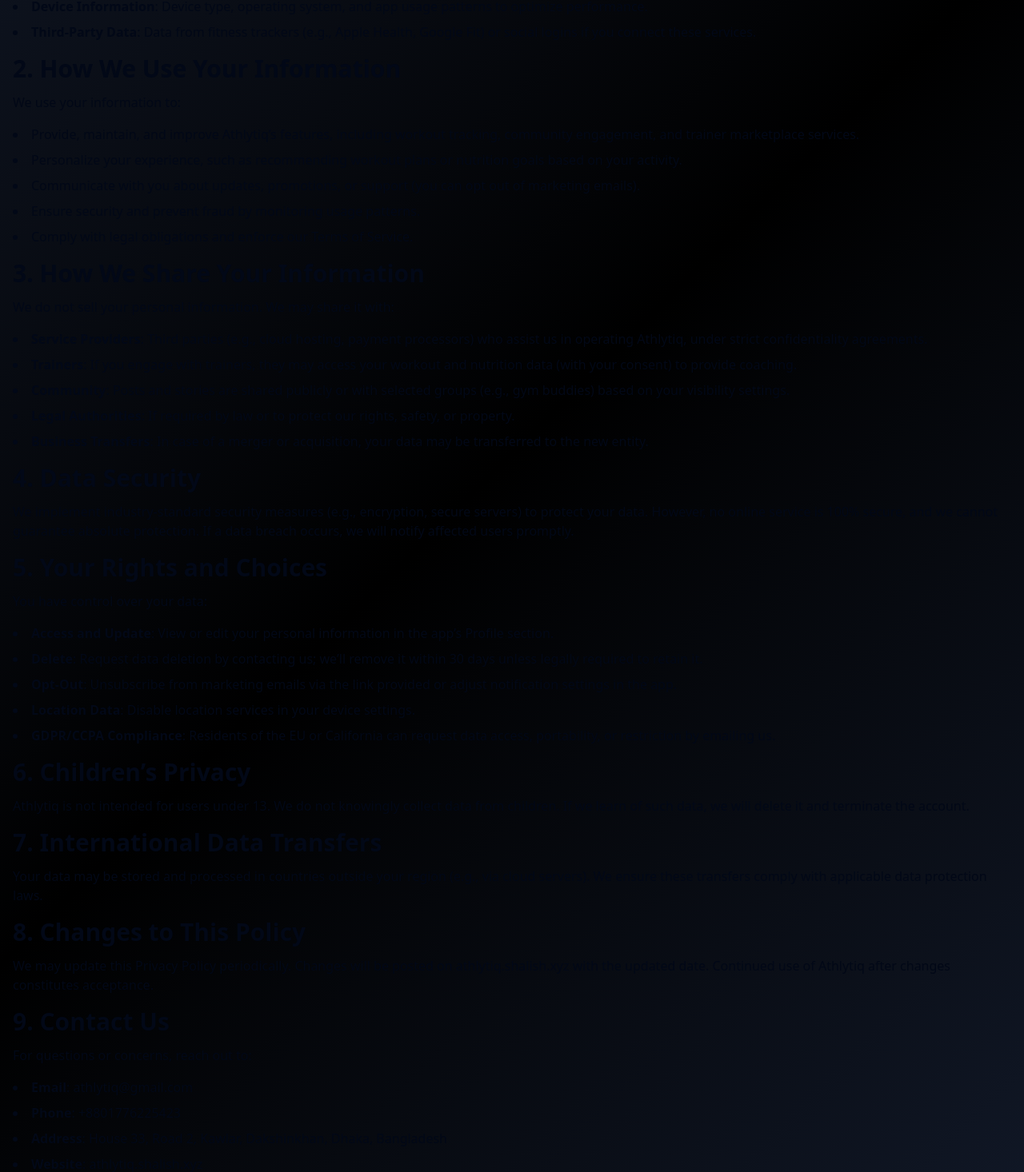
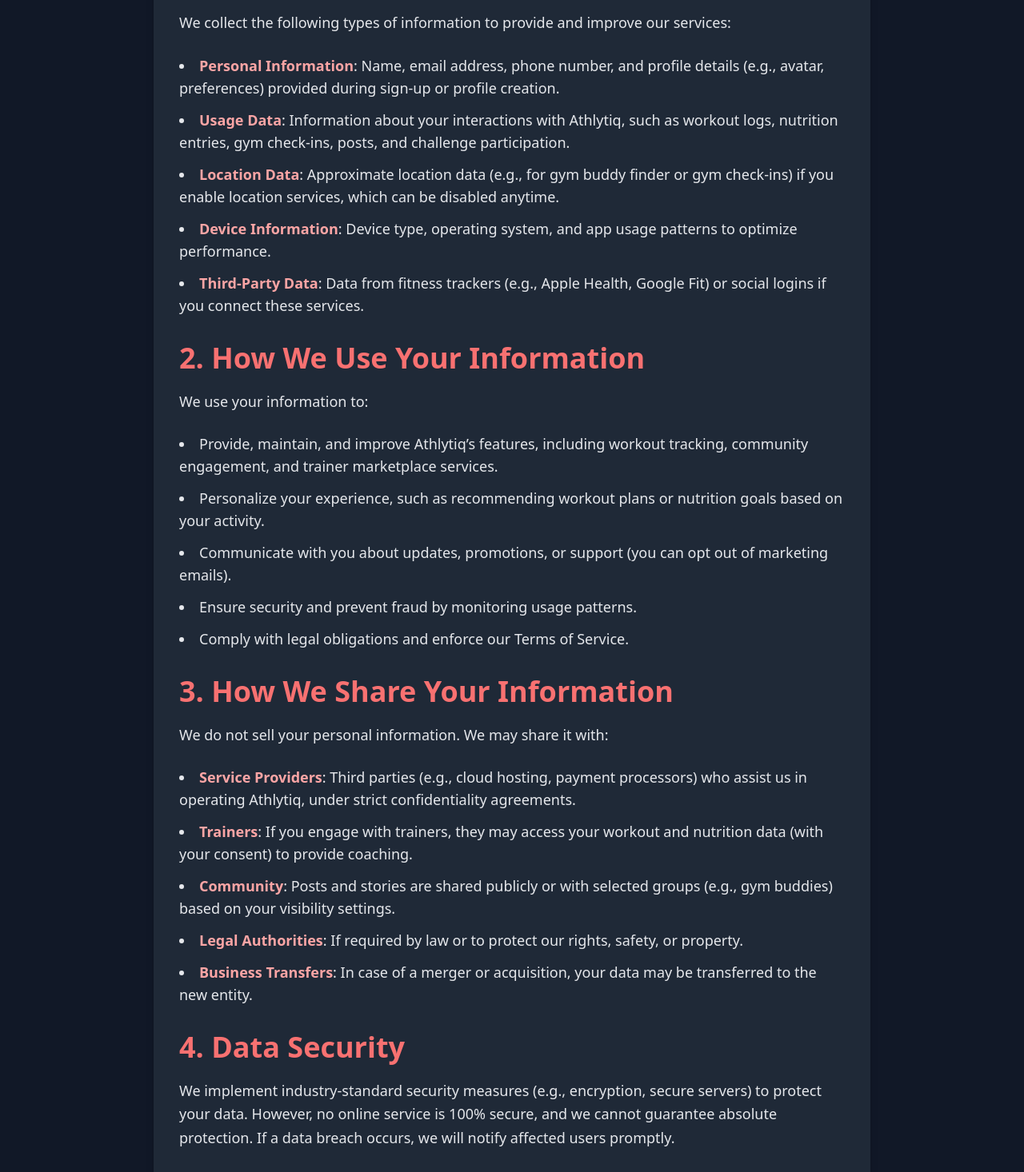
Before and after one commit to lonnewolf120/athlytiq-website, a Next.js app: page /privacy in a window 1280 px wide. Shown: the part 420-1886 px from the top of the page at 80% size. Built offline with nearby package versions, Linux system fonts and the light colour scheme.

Commit message:
refactor Privacy Policy and Terms of Service pages for improved styling and readability

```diff
--- a/app/privacy/page.tsx
+++ b/app/privacy/page.tsx
@@ -2,27 +2,28 @@ import React from 'react';
 
 const PrivacyPolicyPage: React.FC = () => {
   return (
-    <div className="container mx-auto px-4 py-8">
-      <h1 className="text-4xl font-bold mb-4">Athlytiq Privacy Policy</h1>
-      <p className="text-gray-600 mb-8">Last Updated: June 14, 2025</p>
+    <div className="min-h-screen bg-gray-900 text-gray-200 p-8">
+      <div className="max-w-4xl mx-auto bg-gray-800 p-8 rounded-lg shadow-lg">
+        <h1 className="text-5xl font-extrabold mb-6 text-red-500">Athlytiq Privacy Policy</h1>
+        <p className="text-gray-400 mb-10 text-lg">Last Updated: June 14, 2025</p>
 
-      <p className="mb-4">
+        <p className="mb-6 leading-relaxed text-lg">
           Welcome to Athlytiq, a social fitness platform designed to help you track workouts, connect with gym buddies, and engage with trainers. At Athlytiq, we are committed to protecting your privacy. This Privacy Policy explains how we collect, use, disclose, and safeguard your information when you use our app or website (athlytiq.shalish.xyz). By using Athlytiq, you agree to the practices described in this policy.
         </p>
 
-      <h2 className="text-3xl font-semibold mb-3">1. Information We Collect</h2>
-      <p className="mb-4">We collect the following types of information to provide and improve our services:</p>
-      <ul className="list-disc list-inside mb-4 space-y-2">
-        <li><strong>Personal Information</strong>: Name, email address, phone number, and profile details (e.g., avatar, preferences) provided during sign-up or profile creation.</li>
-        <li><strong>Usage Data</strong>: Information about your interactions with Athlytiq, such as workout logs, nutrition entries, gym check-ins, posts, and challenge participation.</li>
-        <li><strong>Location Data</strong>: Approximate location data (e.g., for gym buddy finder or gym check-ins) if you enable location services, which can be disabled anytime.</li>
-        <li><strong>Device Information</strong>: Device type, operating system, and app usage patterns to optimize performance.</li>
-        <li><strong>Third-Party Data</strong>: Data from fitness trackers (e.g., Apple Health, Google Fit) or social logins if you connect these services.</li>
+        <h2 className="text-4xl font-bold mb-5 text-red-400">1. Information We Collect</h2>
+        <p className="mb-6 leading-relaxed text-lg">We collect the following types of information to provide and improve our services:</p>
+        <ul className="list-disc list-inside mb-8 space-y-3 text-lg">
+          <li><strong className="text-red-300">Personal Information</strong>: Name, email address, phone number, and profile details (e.g., avatar, preferences) provided during sign-up or profile creation.</li>
+          <li><strong className="text-red-300">Usage Data</strong>: Information about your interactions with Athlytiq, such as workout logs, nutrition entries, gym check-ins, posts, and challenge participation.</li>
+          <li><strong className="text-red-300">Location Data</strong>: Approximate location data (e.g., for gym buddy finder or gym check-ins) if you enable location services, which can be disabled anytime.</li>
+          <li><strong className="text-red-300">Device Information</strong>: Device type, operating system, and app usage patterns to optimize performance.</li>
+          <li><strong className="text-red-300">Third-Party Data</strong>: Data from fitness trackers (e.g., Apple Health, Google Fit) or social logins if you connect these services.</li>
         </ul>
 
-      <h2 className="text-3xl font-semibold mb-3">2. How We Use Your Information</h2>
-      <p className="mb-4">We use your information to:</p>
-      <ul className="list-disc list-inside mb-4 space-y-2">
+        <h2 className="text-4xl font-bold mb-5 text-red-400">2. How We Use Your Information</h2>
+        <p className="mb-6 leading-relaxed text-lg">We use your information to:</p>
+        <ul className="list-disc list-inside mb-8 space-y-3 text-lg">
           <li>Provide, maintain, and improve Athlytiq’s features, including workout tracking, community engagement, and trainer marketplace services.</li>
           <li>Personalize your experience, such as recommending workout plans or nutrition goals based on your activity.</li>
           <li>Communicate with you about updates, promotions, or support (you can opt out of marketing emails).</li>
@@ -30,47 +31,48 @@ const PrivacyPolicyPage: React.FC = () => {
           <li>Comply with legal obligations and enforce our Terms of Service.</li>
         </ul>
 
-      <h2 className="text-3xl font-semibold mb-3">3. How We Share Your Information</h2>
-      <p className="mb-4">We do not sell your personal information. We may share it with:</p>
-      <ul className="list-disc list-inside mb-4 space-y-2">
-        <li><strong>Service Providers</strong>: Third parties (e.g., cloud hosting, payment processors) who assist us in operating Athlytiq, under strict confidentiality agreements.</li>
-        <li><strong>Trainers</strong>: If you engage with trainers, they may access your workout and nutrition data (with your consent) to provide coaching.</li>
-        <li><strong>Community</strong>: Posts and stories are shared publicly or with selected groups (e.g., gym buddies) based on your visibility settings.</li>
-        <li><strong>Legal Authorities</strong>: If required by law or to protect our rights, safety, or property.</li>
-        <li><strong>Business Transfers</strong>: In case of a merger or acquisition, your data may be transferred to the new entity.</li>
+        <h2 className="text-4xl font-bold mb-5 text-red-400">3. How We Share Your Information</h2>
+        <p className="mb-6 leading-relaxed text-lg">We do not sell your personal information. We may share it with:</p>
+        <ul className="list-disc list-inside mb-8 space-y-3 text-lg">
+          <li><strong className="text-red-300">Service Providers</strong>: Third parties (e.g., cloud hosting, payment processors) who assist us in operating Athlytiq, under strict confidentiality agreements.</li>
+          <li><strong className="text-red-300">Trainers</strong>: If you engage with trainers, they may access your workout and nutrition data (with your consent) to provide coaching.</li>
+          <li><strong className="text-red-300">Community</strong>: Posts and stories are shared publicly or with selected groups (e.g., gym buddies) based on your visibility settings.</li>
+          <li><strong className="text-red-300">Legal Authorities</strong>: If required by law or to protect our rights, safety, or property.</li>
+          <li><strong className="text-red-300">Business Transfers</strong>: In case of a merger or acquisition, your data may be transferred to the new entity.</li>
         </ul>
 
-      <h2 className="text-3xl font-semibold mb-3">4. Data Security</h2>
-      <p className="mb-4">We implement industry-standard security measures (e.g., encryption, secure servers) to protect your data. However, no online service is 100% secure, and we cannot guarantee absolute protection. If a data breach occurs, we will notify affected users promptly.</p>
+        <h2 className="text-4xl font-bold mb-5 text-red-400">4. Data Security</h2>
+        <p className="mb-6 leading-relaxed text-lg">We implement industry-standard security measures (e.g., encryption, secure servers) to protect your data. However, no online service is 100% secure, and we cannot guarantee absolute protection. If a data breach occurs, we will notify affected users promptly.</p>
 
-      <h2 className="text-3xl font-semibold mb-3">5. Your Rights and Choices</h2>
-      <p className="mb-4">You have control over your data:</p>
-      <ul className="list-disc list-inside mb-4 space-y-2">
-        <li><strong>Access and Update</strong>: View or edit your personal information in the app’s Profile section.</li>
-        <li><strong>Delete</strong>: Request data deletion by contacting us; we’ll remove it within 30 days unless legally required to retain it.</li>
-        <li><strong>Opt-Out</strong>: Unsubscribe from marketing emails via the link provided or adjust notification settings in the app.</li>
-        <li><strong>Location Data</strong>: Disable location services in your device settings.</li>
-        <li><strong>GDPR/CCPA Compliance</strong>: Residents of the EU or California can request data access, portability, or restriction by emailing us.</li>
+        <h2 className="text-4xl font-bold mb-5 text-red-400">5. Your Rights and Choices</h2>
+        <p className="mb-6 leading-relaxed text-lg">You have control over your data:</p>
+        <ul className="list-disc list-inside mb-8 space-y-3 text-lg">
+          <li><strong className="text-red-300">Access and Update</strong>: View or edit your personal information in the app’s Profile section.</li>
+          <li><strong className="text-red-300">Delete</strong>: Request data deletion by contacting us; we’ll remove it within 30 days unless legally required to retain it.</li>
+          <li><strong className="text-red-300">Opt-Out</strong>: Unsubscribe from marketing emails via the link provided or adjust notification settings in the app.</li>
+          <li><strong className="text-red-300">Location Data</strong>: Disable location services in your device settings.</li>
+          <li><strong className="text-red-300">GDPR/CCPA Compliance</strong>: Residents of the EU or California can request data access, portability, or restriction by emailing us.</li>
         </ul>
 
-      <h2 className="text-3xl font-semibold mb-3">6. Children’s Privacy</h2>
-      <p className="mb-4">Athlytiq is not intended for users under 13. We do not knowingly collect data from children. If we learn of such data, we will delete it and terminate the account.</p>
+        <h2 className="text-4xl font-bold mb-5 text-red-400">6. Children’s Privacy</h2>
+        <p className="mb-6 leading-relaxed text-lg">Athlytiq is not intended for users under 13. We do not knowingly collect data from children. If we learn of such data, we will delete it and terminate the account.</p>
 
-      <h2 className="text-3xl font-semibold mb-3">7. International Data Transfers</h2>
-      <p className="mb-4">Your data may be stored and processed in countries outside your region (e.g., via cloud servers). We ensure these transfers comply with applicable data protection laws.</p>
+        <h2 className="text-4xl font-bold mb-5 text-red-400">7. International Data Transfers</h2>
+        <p className="mb-6 leading-relaxed text-lg">Your data may be stored and processed in countries outside your region (e.g., via cloud servers). We ensure these transfers comply with applicable data protection laws.</p>
 
-      <h2 className="text-3xl font-semibold mb-3">8. Changes to This Policy</h2>
-      <p className="mb-4">We may update this Privacy Policy periodically. Changes will be posted on athlytiq.shalish.xyz with the updated date. Continued use of Athlytiq after changes constitutes acceptance.</p>
+        <h2 className="text-4xl font-bold mb-5 text-red-400">8. Changes to This Policy</h2>
+        <p className="mb-6 leading-relaxed text-lg">We may update this Privacy Policy periodically. Changes will be posted on athlytiq.shalish.xyz with the updated date. Continued use of Athlytiq after changes constitutes acceptance.</p>
 
-      <h2 className="text-3xl font-semibold mb-3">9. Contact Us</h2>
-      <p className="mb-4">For questions or concerns, reach out to:</p>
-      <ul className="list-disc list-inside mb-4 space-y-2">
-        <li><strong>Email</strong>: athlytiq@gmail.com</li>
-        <li><strong>Phone</strong>: +8801776225423</li>
-        <li><strong>Address</strong>: House 33, Road 2, Kawlar, Dakshinkhan, Dhaka, Bangladesh</li>
-        <li><strong>Website</strong>: athlytiq.shalish.xyz</li>
+        <h2 className="text-4xl font-bold mb-5 text-red-400">9. Contact Us</h2>
+        <p className="mb-6 leading-relaxed text-lg">For questions or concerns, reach out to:</p>
+        <ul className="list-disc list-inside mb-8 space-y-3 text-lg">
+          <li><strong className="text-red-300">Email</strong>: athlytiq@gmail.com</li>
+          <li><strong className="text-red-300">Phone</strong>: +8801776225423</li>
+          <li><strong className="text-red-300">Address</strong>: House 33, Road 2, Kawlar, Dakshinkhan, Dhaka, Bangladesh</li>
+          <li><strong className="text-red-300">Website</strong>: athlytiq.shalish.xyz</li>
         </ul>
-      <p className="mb-4">We’re here to assist you with any privacy-related matters!</p>
+        <p className="mb-6 leading-relaxed text-lg">We’re here to assist you with any privacy-related matters!</p>
+      </div>
     </div>
   );
 };
--- a/app/terms/page.tsx
+++ b/app/terms/page.tsx
@@ -2,88 +2,90 @@ import React from 'react';
 
 const TermsOfServicePage: React.FC = () => {
   return (
-    <div className="container mx-auto px-4 py-8">
-      <h1 className="text-4xl font-bold mb-4">Athlytiq Terms of Service</h1>
-      <p className="text-gray-600 mb-8">Last Updated: June 14, 2025</p>
+    <div className="min-h-screen bg-gray-900 text-gray-200 p-8">
+      <div className="max-w-4xl mx-auto bg-gray-800 p-8 rounded-lg shadow-lg">
+        <h1 className="text-5xl font-extrabold mb-6 text-red-500">Athlytiq Terms of Service</h1>
+        <p className="text-gray-400 mb-10 text-lg">Last Updated: June 14, 2025</p>
 
-      <p className="mb-4">
+        <p className="mb-6 leading-relaxed text-lg">
           Welcome to Athlytiq, a social fitness platform where you can track workouts, connect with gym buddies, and engage with trainers. These Terms of Service (“Terms”) govern your use of the Athlytiq app and website (athlytiq.shalish.xyz). By accessing or using Athlytiq, you agree to be bound by these Terms. If you do not agree, please do not use our services.
         </p>
 
-      <h2 className="text-3xl font-semibold mb-3">1. Acceptance of Terms</h2>
-      <p className="mb-4">
+        <h2 className="text-4xl font-bold mb-5 text-red-400">1. Acceptance of Terms</h2>
+        <p className="mb-6 leading-relaxed text-lg">
           By using Athlytiq, you confirm you are at least 13 years old and agree to these Terms, our Privacy Policy, and any additional guidelines we provide. We may update these Terms, and continued use after changes means acceptance.
         </p>
 
-      <h2 className="text-3xl font-semibold mb-3">2. Account Registration</h2>
-      <ul className="list-disc list-inside mb-4 space-y-2">
+        <h2 className="text-4xl font-bold mb-5 text-red-400">2. Account Registration</h2>
+        <ul className="list-disc list-inside mb-8 space-y-3 text-lg">
           <li>You must create an account with a valid email and password.</li>
           <li>Provide accurate information and update it as needed.</li>
           <li>You are responsible for maintaining account security. Notify us at athlytiq@gmail.com if you suspect unauthorized use.</li>
           <li>We may suspend or terminate accounts for violation of these Terms.</li>
         </ul>
 
-      <h2 className="text-3xl font-semibold mb-3">3. Use of Services</h2>
-      <ul className="list-disc list-inside mb-4 space-y-2">
-        <li><strong>Permitted Use</strong>: Use Athlytiq to track workouts, connect with others, and access trainer services as intended.</li>
-        <li><strong>Prohibited Actions</strong>: Do not use Athlytiq for illegal activities, harass others, post harmful content, or attempt to bypass security measures.</li>
-        <li><strong>Community Guidelines</strong>: Respect others in posts, stories, and groups. Offensive behavior may result in account suspension.</li>
+        <h2 className="text-4xl font-bold mb-5 text-red-400">3. Use of Services</h2>
+        <ul className="list-disc list-inside mb-8 space-y-3 text-lg">
+          <li><strong className="text-red-300">Permitted Use</strong>: Use Athlytiq to track workouts, connect with others, and access trainer services as intended.</li>
+          <li><strong className="text-red-300">Prohibited Actions</strong>: Do not use Athlytiq for illegal activities, harass others, post harmful content, or attempt to bypass security measures.</li>
+          <li><strong className="text-red-300">Community Guidelines</strong>: Respect others in posts, stories, and groups. Offensive behavior may result in account suspension.</li>
         </ul>
 
-      <h2 className="text-3xl font-semibold mb-3">4. Trainer Marketplace</h2>
-      <ul className="list-disc list-inside mb-4 space-y-2">
+        <h2 className="text-4xl font-bold mb-5 text-red-400">4. Trainer Marketplace</h2>
+        <ul className="list-disc list-inside mb-8 space-y-3 text-lg">
           <li>Trainers offer plans and coaching services. Payments are processed through our secure system, and fees are non-refundable unless otherwise stated.</li>
           <li>Users engage trainers at their own risk. Athlytiq is not liable for trainer-provided advice.</li>
           <li>Trainers must comply with applicable laws and provide accurate services.</li>
         </ul>
 
-      <h2 className="text-3xl font-semibold mb-3">5. Intellectual Property</h2>
-      <ul className="list-disc list-inside mb-4 space-y-2">
+        <h2 className="text-4xl font-bold mb-5 text-red-400">5. Intellectual Property</h2>
+        <ul className="list-disc list-inside mb-8 space-y-3 text-lg">
           <li>Athlytiq and its content (e.g., design, logos) are owned by us or our licensors. You may not reproduce or distribute them without permission.</li>
           <li>User-generated content (e.g., posts) remains yours, but you grant us a license to display it on Athlytiq.</li>
         </ul>
 
-      <h2 className="text-3xl font-semibold mb-3">6. Payments and Subscriptions</h2>
-      <ul className="list-disc list-inside mb-4 space-y-2">
+        <h2 className="text-4xl font-bold mb-5 text-red-400">6. Payments and Subscriptions</h2>
+        <ul className="list-disc list-inside mb-8 space-y-3 text-lg">
           <li>Some features (e.g., premium plans) require payment. Prices are listed in the app, and transactions are final unless a refund is offered.</li>
           <li>We use third-party payment processors (e.g., Stripe) with their own terms.</li>
           <li>Subscriptions auto-renew unless canceled before the renewal date.</li>
         </ul>
 
-      <h2 className="text-3xl font-semibold mb-3">7. Disclaimer of Warranties</h2>
-      <p className="mb-4">
+        <h2 className="text-4xl font-bold mb-5 text-red-400">7. Disclaimer of Warranties</h2>
+        <p className="mb-6 leading-relaxed text-lg">
           Athlytiq is provided “as is.” We do not guarantee uninterrupted service or that it will meet all your expectations. Fitness advice is for general use; consult a professional for medical guidance.
         </p>
 
-      <h2 className="text-3xl font-semibold mb-3">8. Limitation of Liability</h2>
-      <p className="mb-4">
+        <h2 className="text-4xl font-bold mb-5 text-red-400">8. Limitation of Liability</h2>
+        <p className="mb-6 leading-relaxed text-lg">
           We are not liable for indirect damages (e.g., lost profits) arising from your use of Athlytiq. Our total liability will not exceed the amount you paid us in the past 12 months.
         </p>
 
-      <h2 className="text-3xl font-semibold mb-3">9. Termination</h2>
-      <p className="mb-4">
+        <h2 className="text-4xl font-bold mb-5 text-red-400">9. Termination</h2>
+        <p className="mb-6 leading-relaxed text-lg">
           We may terminate or suspend your access to Athlytiq at our discretion, with or without notice, if you violate these Terms. You may delete your account anytime via the app.
         </p>
 
-      <h2 className="text-3xl font-semibold mb-3">10. Governing Law</h2>
-      <p className="mb-4">
+        <h2 className="text-4xl font-bold mb-5 text-red-400">10. Governing Law</h2>
+        <p className="mb-6 leading-relaxed text-lg">
           These Terms are governed by the laws of Bangladesh. Disputes will be resolved in Dhaka courts.
         </p>
 
-      <h2 className="text-3xl font-semibold mb-3">11. Changes to Services</h2>
-      <p className="mb-4">
+        <h2 className="text-4xl font-bold mb-5 text-red-400">11. Changes to Services</h2>
+        <p className="mb-6 leading-relaxed text-lg">
           We may modify or discontinue Athlytiq features at any time. We will notify you of significant changes via the app or email.
         </p>
 
-      <h2 className="text-3xl font-semibold mb-3">12. Contact Us</h2>
-      <p className="mb-4">For questions or concerns, contact:</p>
-      <ul className="list-disc list-inside mb-4 space-y-2">
-        <li><strong>Email</strong>: athlytiq@gmail.com</li>
-        <li><strong>Phone</strong>: +8801776225423</li>
-        <li><strong>Address</strong>: House 33, Road 2, Kawlar, Dakshinkhan, Dhaka, Bangladesh</li>
-        <li><strong>Website</strong>: athlytiq.shalish.xyz</li>
+        <h2 className="text-4xl font-bold mb-5 text-red-400">12. Contact Us</h2>
+        <p className="mb-6 leading-relaxed text-lg">For questions or concerns, contact:</p>
+        <ul className="list-disc list-inside mb-8 space-y-3 text-lg">
+          <li><strong className="text-red-300">Email</strong>: athlytiq@gmail.com</li>
+          <li><strong className="text-red-300">Phone</strong>: +8801776225423</li>
+          <li><strong className="text-red-300">Address</strong>: House 33, Road 2, Kawlar, Dakshinkhan, Dhaka, Bangladesh</li>
+          <li><strong className="text-red-300">Website</strong>: athlytiq.shalish.xyz</li>
         </ul>
-      <p className="mb-4">Thank you for choosing Athlytiq—let’s build a healthier community together!</p>
+        <p className="mb-6 leading-relaxed text-lg">Thank you for choosing Athlytiq—let’s build a healthier community together!</p>
+      </div>
     </div>
   );
 };
```
Lines whose indentation alone changed are shown as unchanged.
